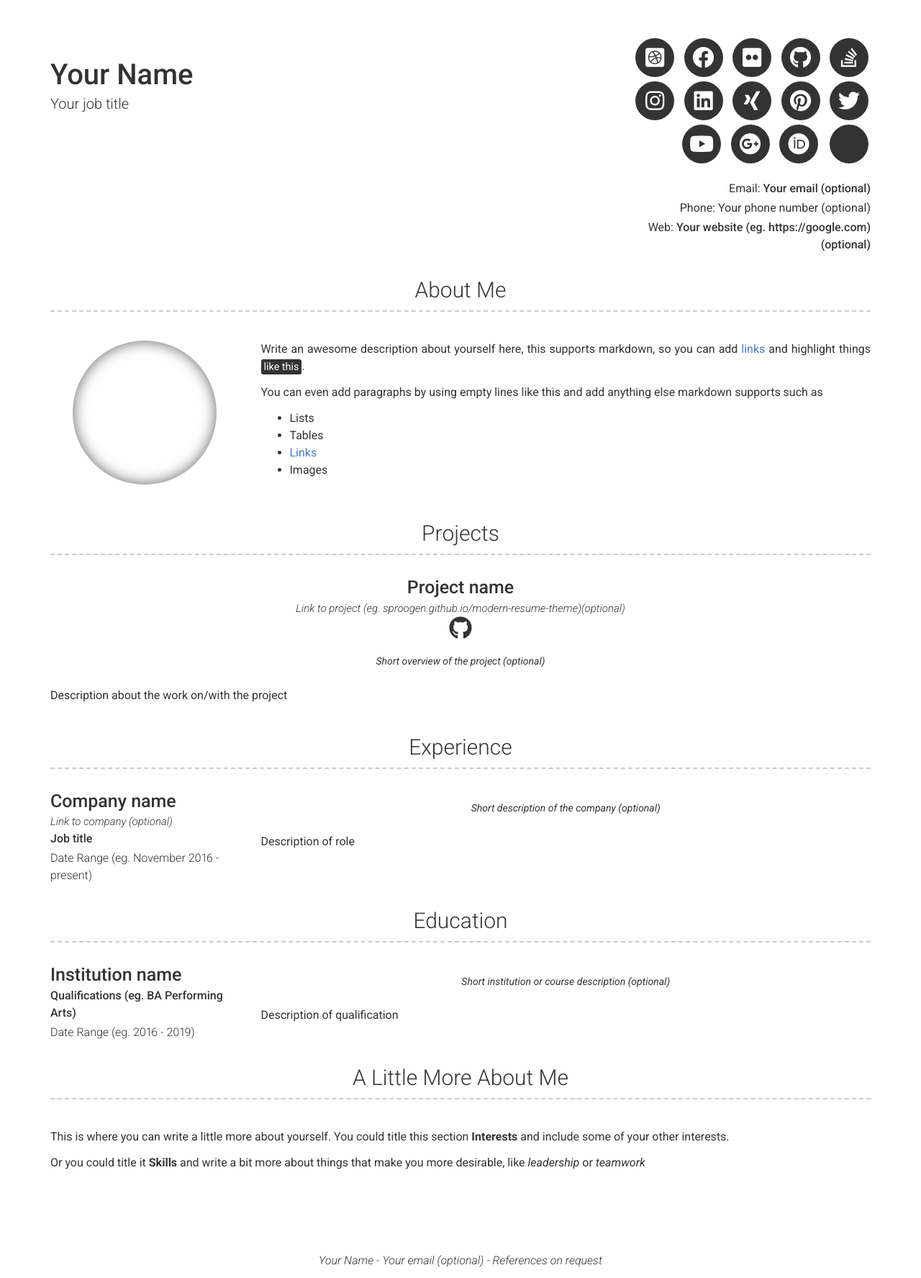
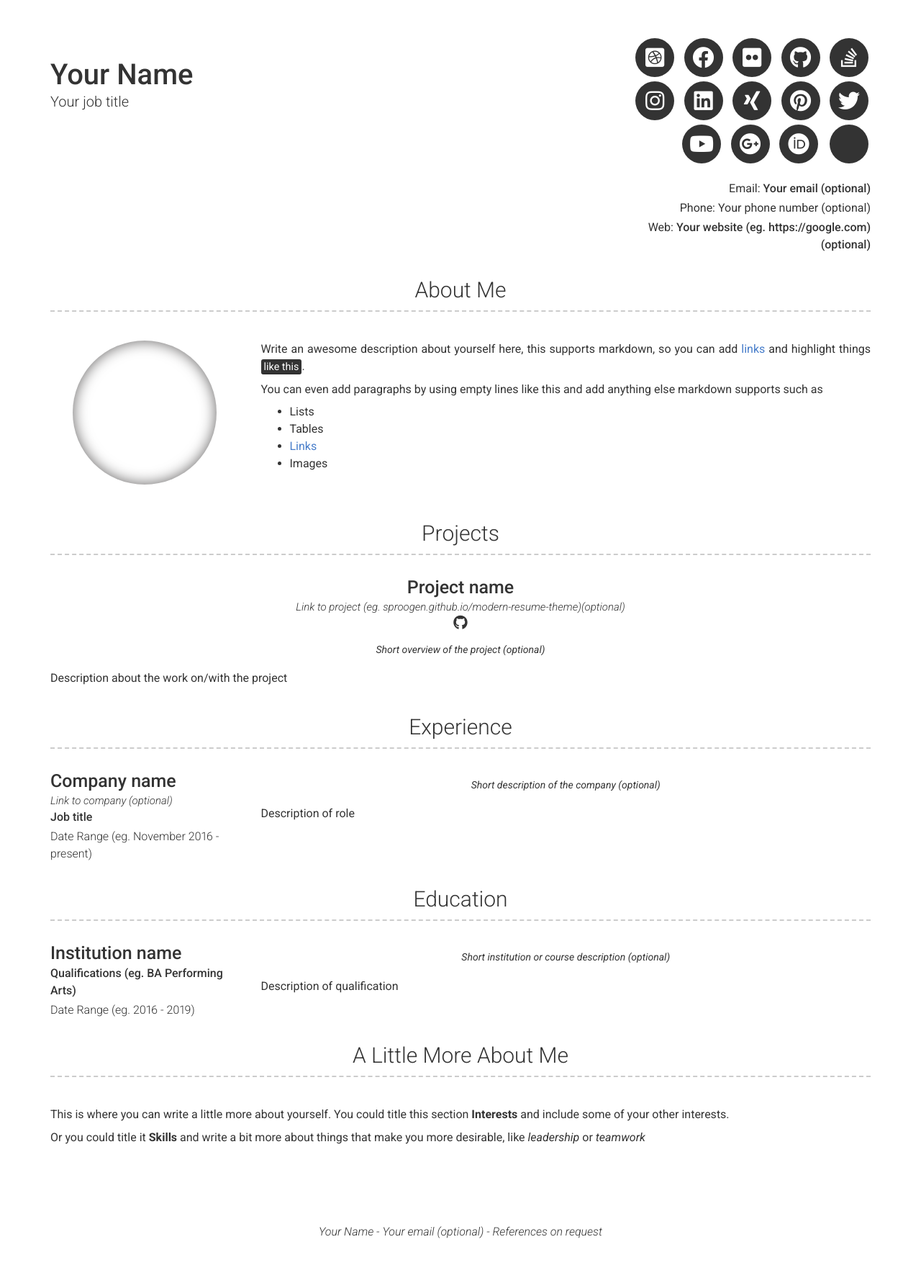
Before and after one commit to RickyT87411/Cool_resume_theme, a Jekyll site: the page built from index.md, in a window 1280 px wide. Shown: the whole page at 72% size. Built offline with Jekyll 4.4.1, drawn with Linux system fonts in a browser that asks for light colours; nearby versions of some CDN libraries; after the commit the page ends 1731 px from its top, so only the background shows below that.

Commit message:
Use rem instead of em
While em is relative to the font-size of its direct or nearest parent, rem is only relative to the html (root) font-size.
Incase of nested lists or nested paragraphs text size changes with respect to parent and becomes way too large.

```diff
--- a/_sass/base.scss
+++ b/_sass/base.scss
@@ -12,11 +12,11 @@ button, input[type="button"], input[type="reset"], input[type="submit"] {
   cursor: pointer;
   display: inline-block;
   font-family: "Helvetica Neue", "Helvetica", "Roboto", "Arial", sans-serif;
-  font-size: 1em;
+  font-size: 1rem;
   -webkit-font-smoothing: antialiased;
   font-weight: 600;
   line-height: 1;
-  padding: 0.75em 1.5em;
+  padding: 0.75rem 1.5rem;
   text-decoration: none;
   transition: background-color 150ms ease;
   user-select: none;
@@ -38,53 +38,53 @@ button, input[type="button"], input[type="reset"], input[type="submit"] {
 fieldset {
   background-color: #f7f7f7;
   border: 1px solid #ddd;
-  margin: 0 0 0.75em;
-  padding: 1.5em; }
+  margin: 0 0 0.75rem;
+  padding: 1.5rem; }
 
 input,
 label,
 select {
   display: block;
   font-family: "Helvetica Neue", "Helvetica", "Roboto", "Arial", sans-serif;
-  font-size: 1em; }
+  font-size: 1rem; }
 
 label {
   font-weight: 600;
-  margin-bottom: 0.375em; }
+  margin-bottom: 0.375rem; }
   label.required::after {
     content: "*"; }
   label abbr {
     display: none; }
 
 select {
-  margin-bottom: 1.5em;
+  margin-bottom: 1.5rem;
   max-width: 100%;
   width: auto; }
 
 dl {
-  margin-bottom: 0.75em; }
+  margin-bottom: 0.75rem; }
   dl dt {
     font-weight: bold;
-    margin-top: 0.75em; }
+    margin-top: 0.75rem; }
   dl dd {
     margin: 0; }
 
 table {
   border-collapse: collapse;
   font-feature-settings: "kern", "liga", "tnum";
-  margin: 0.75em 0;
+  margin: 0.75rem 0;
   table-layout: fixed;
   width: 100%; }
 
 th {
   border-bottom: 1px solid #a6a6a6;
   font-weight: 600;
-  padding: 0.75em 0;
+  padding: 0.75rem 0;
   text-align: left; }
 
 td {
   border-bottom: 1px solid #ddd;
-  padding: 0.75em 0; }
+  padding: 0.75rem 0; }
 
 tr,
 td,
@@ -96,7 +96,7 @@ hr {
   border-left: 0;
   border-right: 0;
   border-top: 0;
-  margin: 1.5em 0; }
+  margin: 1.5rem 0; }
 
 img,
 picture {
@@ -179,7 +179,7 @@ body {
 }
 
 .header-right p {
-  font-size: 1.6em;
+  font-size: 1.6rem;
   text-align: right;
 }
 
--- a/_sass/icons.scss
+++ b/_sass/icons.scss
@@ -4,7 +4,7 @@ ul.icons a:hover {
 
 ul.icons li {
   display: inline-block;
-  padding-left: 0.75em;
+  padding-left: 0.75rem;
 }
 
 ul.icons a {
@@ -13,9 +13,9 @@ ul.icons a {
   -ms-transition: background-color 0.25s ease-in-out;
   transition: background-color 0.25s ease-in-out;
   display: inline-block;
-  width: 2.75em;
-  height: 2.75em;
-  line-height: 2.8em;
+  width: 2.75rem;
+  height: 2.75rem;
+  line-height: 2.8rem;
   text-align: center;
   border: 0;
   box-shadow: none;
@@ -31,7 +31,7 @@ ul.icons a {
 
 .icons {
   padding: 0;
-  font-size: 1em;
+  font-size: 1rem;
   margin-bottom:20px;
   text-align: right;
 }
--- a/_sass/modern-resume-theme.scss
+++ b/_sass/modern-resume-theme.scss
@@ -59,14 +59,14 @@
 }
 
 .layout {
-  margin-top: 3em;
+  margin-top: 3rem;
 
   .details {
     text-align: left;
 
     p {
       margin-bottom: 3px;
-      font-size: 1.6em;
+      font-size: 1.6rem;
       text-align: inherit;
       font-weight: 300;
 
@@ -90,19 +90,19 @@
     }
 
     .fa {
-      font-size: 2em;
+      font-size: 2rem;
     }
 
     .link {
-      font-size: 1.5em;
+      font-size: 1.5rem;
     }
 
     h4 {
-      margin-bottom: 0.1em;
+      margin-bottom: 0.1rem;
       font-weight: 500;
 
       @media print {
-        margin-bottom: 0.2em;
+        margin-bottom: 0.2rem;
       }
 
       a {
@@ -172,14 +172,14 @@
 }
 
 p.quote {
-  font-size: 1.4em;
+  font-size: 1.4rem;
   font-style: italic;
-  padding: 1em 2.5em;
+  padding: 1rem 2.5rem;
   text-align: center;
 
   @media print {
     text-align: left;
-    padding: 0em 1em;
-    margin-top: 1em;
+    padding: 0rem 1rem;
+    margin-top: 1rem;
   }
 }
--- a/_sass/type.scss
+++ b/_sass/type.scss
@@ -2,11 +2,11 @@ body {
   color: #333;
   font-family: Roboto, sans-serif;
   font-feature-settings: "kern", "liga", "pnum";
-  font-size: 1em;
+  font-size: 1rem;
   line-height: 1.5;
 
   @media print {
-    font-size: 0.9em;
+    font-size: 0.9rem;
   }
 }
 
@@ -17,13 +17,13 @@ h4,
 h5,
 h6 {
   font-family: Roboto, sans-serif;
-  font-size: 1em;
+  font-size: 1rem;
   line-height: 1.2;
-  margin: 0 0 0.75em;
+  margin: 0 0 0.75rem;
 }
 
 p {
-  margin: 0 0 0.75em; }
+  margin: 0 0 0.75rem; }
 
 a {
   color: #477dca;
@@ -36,19 +36,19 @@ color: #355e98;
 }
 
 h1 {
-  font-size: 4em;
-  margin-bottom: 0.1em;
+  font-size: 4rem;
+  margin-bottom: 0.1rem;
   font-weight: 500;
 }
 
 h2 {
   font-weight: 300;
-  font-size: 2em;
+  font-size: 2rem;
 }
 
 h3 {
   font-weight: 300;
-  font-size: 3em;
+  font-size: 3rem;
   text-align: center;
   border-bottom: dashed 2px #CCCCCC;
   padding-bottom: 10px;
@@ -61,17 +61,17 @@ h3 {
 
 h4 {
   font-weight: 300;
-  font-size:2.5em;
+  font-size:2.5rem;
   margin-bottom:3px;
 }
 
 p, ul {
-  font-size: 1.6em;
+  font-size: 1.6rem;
   text-align: justify;
 }
 
 a i {
-  font-size:1.6em;
+  font-size:1.6rem;
 }
 
 mark {
```
